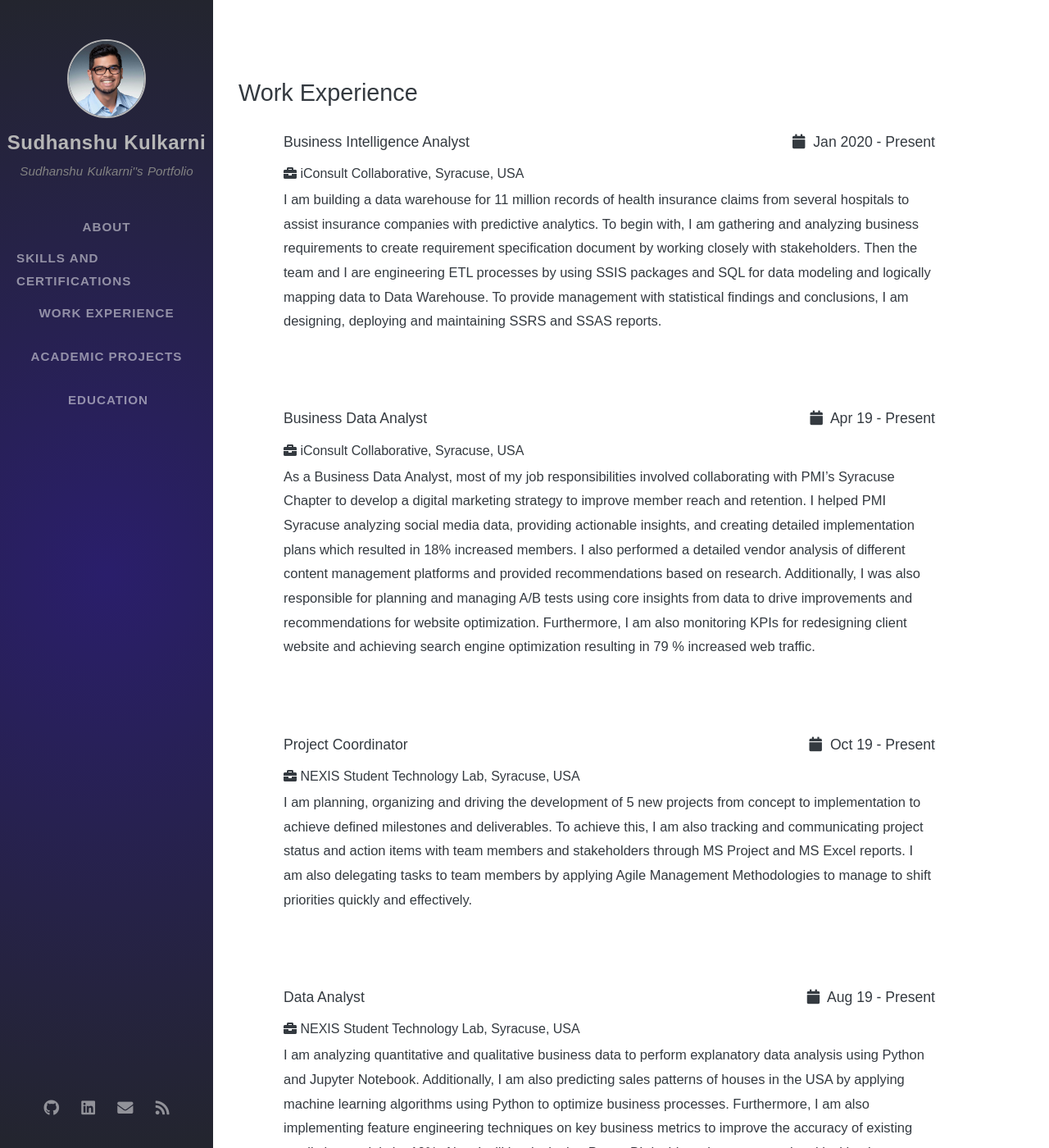
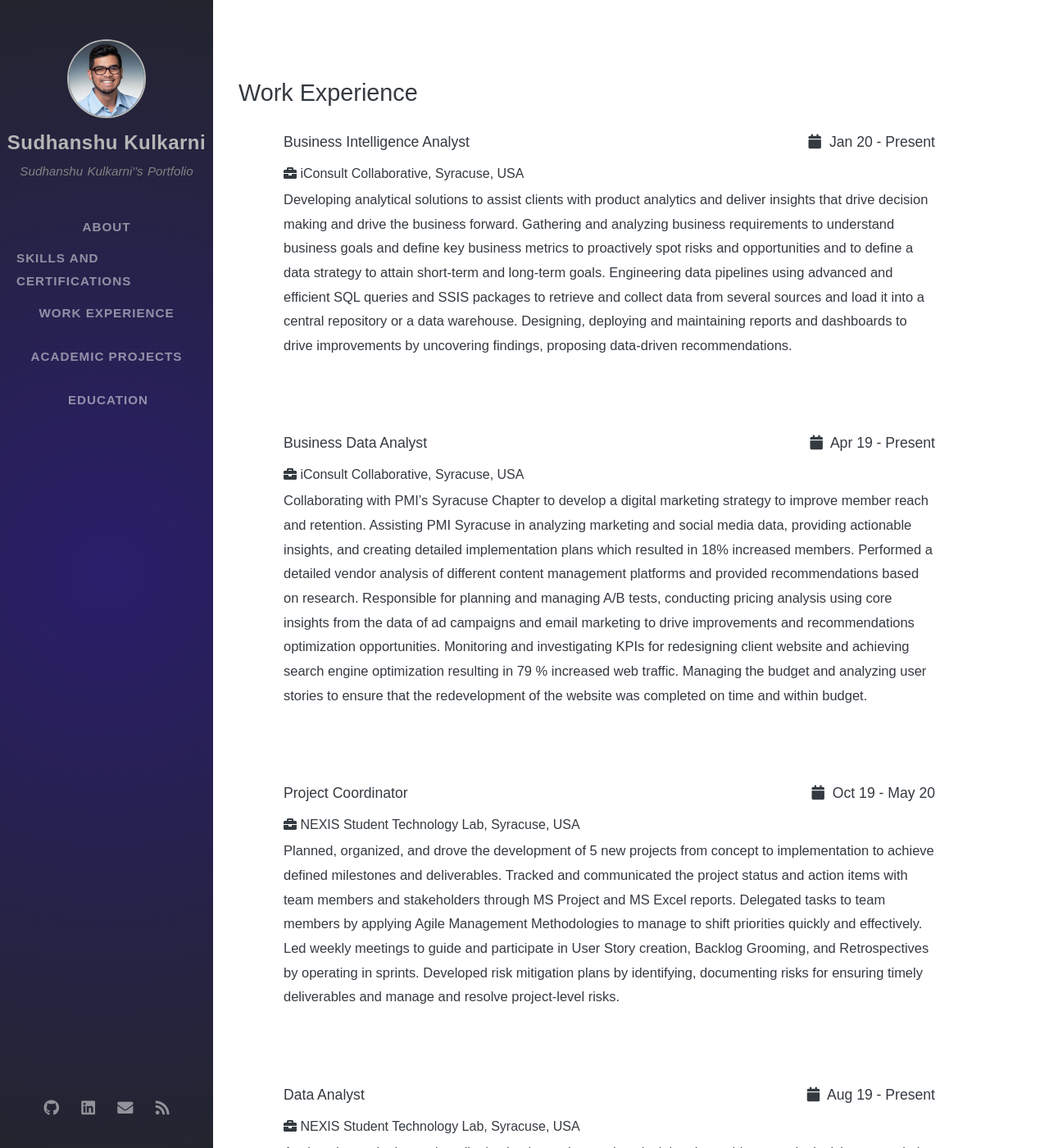
Before and after one commit to skulkarni218/skulkarni218.github.io, a Jekyll site: the page built from tabs/workexperience.md, in a window 1280 px wide and 1400 px high. Shown: the whole window at 82% size. Built offline with Jekyll 4.4.1, drawn with Linux system fonts in a browser that asks for light colours; nearby versions of some CDN libraries; some web fonts are replaced; comment, search, counter and statistics services are not loaded; some of the changed text lies outside the part shown.

Commit message:
Updating

```diff
--- a/tabs/workexperience.md
+++ b/tabs/workexperience.md
@@ -83,12 +83,12 @@ title: Work Experience
 
 		<ul class="attributes">
 			<li class="first">
-				<h5>Business Intelligence Analyst<span class="duration"><i class="fa fa-calendar color"></i> Jan 2020 - Present </span></h5>
+				<h5>Business Intelligence Analyst<span class="duration"><i class="fa fa-calendar color"></i> Jan 20 - Present </span></h5>
 				<h6><span class="fa fa-briefcase"></span> iConsult Collaborative, Syracuse, USA</h6>
-				<p>I am building a data warehouse for 11 million records of health insurance claims from several hospitals to assist insurance companies with predictive analytics.
-				To begin with, I am gathering and analyzing business requirements to create requirement specification document by working closely with stakeholders.
-				Then the team and I are engineering ETL processes by using SSIS packages and SQL for data modeling and logically mapping data to Data Warehouse.
-				To provide management with statistical findings and conclusions, I am designing, deploying and maintaining SSRS and SSAS reports.</p>
+				<p>Developing analytical solutions to assist clients with product analytics and deliver insights that drive decision making and drive the business forward.
+				Gathering and analyzing business requirements to understand business goals and define key business metrics to proactively spot risks and opportunities and to define a data strategy to attain short-term and long-term goals.
+				Engineering data pipelines using advanced and efficient SQL queries and SSIS packages to retrieve and collect data from several sources and load it into a central repository or a data warehouse.
+				Designing, deploying and maintaining reports and dashboards to drive improvements by uncovering findings, proposing data-driven recommendations.</p>
 			</li>
 
 			<br><br>
@@ -96,21 +96,24 @@ title: Work Experience
 			<li>
 				<h5>Business Data Analyst <span class="duration"><i class="fa fa-calendar color"></i> Apr 19 - Present </span></h5>
 				<h6><span class="fa fa-briefcase"></span> iConsult Collaborative, Syracuse, USA</h6>
-				<p>As a Business Data Analyst, most of my job responsibilities involved collaborating with PMI’s Syracuse Chapter to develop a digital marketing strategy to improve member reach and retention.
-				I helped PMI Syracuse analyzing social media data, providing actionable insights, and creating detailed implementation plans which resulted in 18% increased members.
-				I also performed a detailed vendor analysis of different content management platforms and provided recommendations based on research.
-				Additionally, I was also responsible for planning and managing A/B tests using core insights from data to drive improvements and recommendations for website optimization.
-				Furthermore, I am also monitoring KPIs for redesigning client website and achieving search engine optimization resulting in 79 % increased web traffic.</p>
+				<p>Collaborating with PMI’s Syracuse Chapter to develop a digital marketing strategy to improve member reach and retention.
+				Assisting PMI Syracuse in analyzing marketing and social media data, providing actionable insights, and creating detailed implementation plans which resulted in 18% increased members.
+				Performed a detailed vendor analysis of different content management platforms and provided recommendations based on research.
+				Responsible for planning and managing A/B tests, conducting pricing analysis using core insights from the data of ad campaigns and email marketing to drive improvements and recommendations optimization opportunities.
+				Monitoring and investigating KPIs for redesigning client website and achieving search engine optimization resulting in 79 % increased web traffic.
+				Managing the budget and analyzing user stories to ensure that the redevelopment of the website was completed on time and within budget.</p>
 			</li>
 
 			<br><br>
 
 			<li>
-				<h5>Project Coordinator<span class="duration"><i class="fa fa-calendar color"></i> Oct 19 - Present </span></h5>
+				<h5>Project Coordinator<span class="duration"><i class="fa fa-calendar color"></i> Oct 19 - May 20 </span></h5>
 				<h6><span class="fa fa-briefcase"></span> NEXIS Student Technology Lab, Syracuse, USA</h6>
-				<p>I am planning, organizing and driving the development of 5 new projects from concept to implementation to achieve defined milestones and deliverables.
-				To achieve this, I am also tracking and communicating project status and action items with team members and stakeholders through MS Project and MS Excel reports.
-				I am also delegating tasks to team members by applying Agile Management Methodologies to manage to shift priorities quickly and effectively.</p>
+				<p>Planned, organized, and drove the development of 5 new projects from concept to implementation to achieve defined milestones and deliverables.
+				Tracked and communicated the project status and action items with team members and stakeholders through MS Project and MS Excel reports.
+				Delegated tasks to team members by applying Agile Management Methodologies to manage to shift priorities quickly and effectively.
+				Led weekly meetings to guide and participate in User Story creation, Backlog Grooming, and Retrospectives by operating in sprints.
+				Developed risk mitigation plans by identifying, documenting risks for ensuring timely deliverables and manage and resolve project-level risks.</p>
 			</li>
 
 			<br><br>
@@ -118,10 +121,10 @@ title: Work Experience
 			<li>
 				<h5>Data Analyst <span class="duration"><i class="fa fa-calendar color"></i> Aug 19 - Present </span></h5>
 				<h6><span class="fa fa-briefcase"></span> NEXIS Student Technology Lab, Syracuse, USA </h6>
-				<p>I am analyzing quantitative and qualitative business data to perform explanatory data analysis using Python and Jupyter Notebook.
-				Additionally, I am also predicting sales patterns of houses in the USA by applying machine learning algorithms using Python to optimize business processes.
-				Furthermore, I am also implementing feature engineering techniques on key business metrics to improve the accuracy of existing predictive models by 19%.
-				Also, I will be designing Power BI dashboard reports to gain critical business insights and consult the client with developing strategic roadmaps.</p>
+				<p>Analyzed quantitative and qualitative business data to draw insights that guide strategic decisions to optimize business performance using Python and Jupyter Notebook.
+				Developed predictive models by applying machine learning algorithms like Regression, Random Forest, SVM using SciKit in Python.
+				Implemented feature engineering techniques on key business metrics to improve the accuracy of existing predictive models by 19%.
+				Designed KPI dashboards and reports to gain critical business insights and consult the client with data-driven recommendations</p>
 			</li>
 
 			<br><br>
```
Also changed, not shown: tabs/about.md (+1 -1 lines), tabs/education.md (+2 -2 lines).
